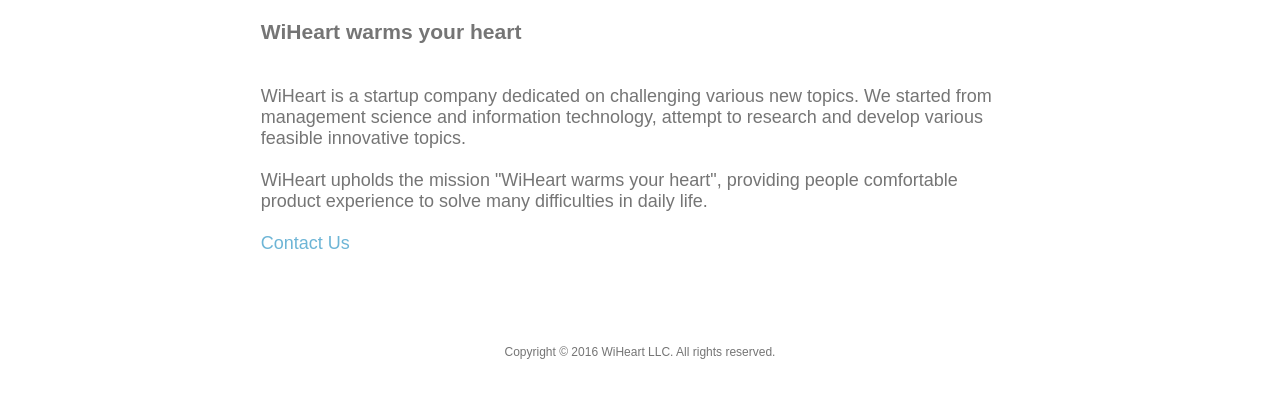
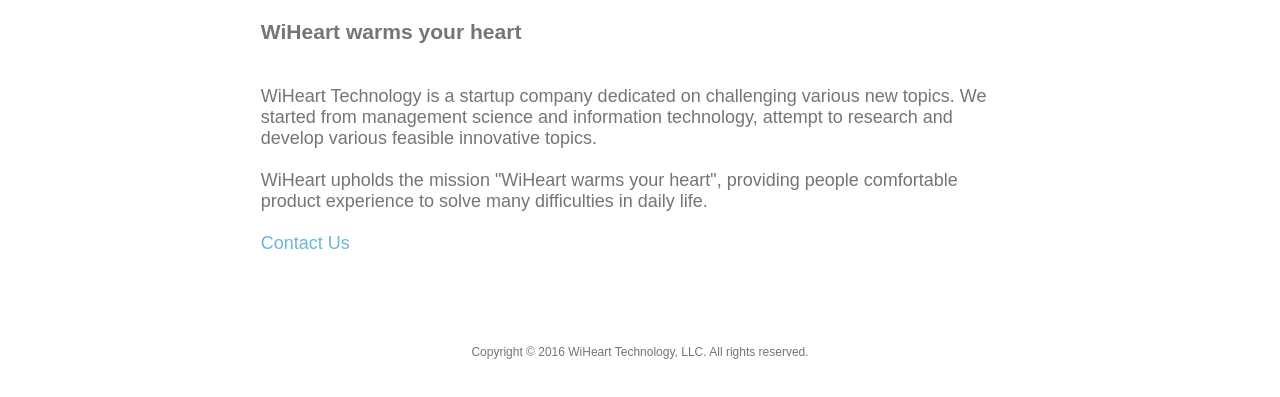
Before and after one commit to WiHeartIO/wiheart.github.io, a plain HTML site: page index.html in a window 1280 px wide. Shown: the part 259-656 px from the top of the page. Drawn offline with Linux system fonts and the light colour scheme.

Commit message:
rename "WiHeart" to "Wiheart Technology"

```diff
--- a/index.html
+++ b/index.html
@@ -42,14 +42,14 @@
                 <br>
                 <h3>WiHeart warms your heart</h3>
                 <br>
-              	WiHeart is a startup company dedicated on challenging various new topics. We started from management science and information technology, attempt to research and develop various feasible innovative topics.
+              	WiHeart Technology is a startup company dedicated on challenging various new topics. We started from management science and information technology, attempt to research and develop various feasible innovative topics.
                 <br><br>
                 WiHeart upholds the mission "WiHeart warms your heart", providing people comfortable product experience to solve many difficulties in daily life.
                 <br><br>
                 <a href="mailto:info@wiheart.io">Contact Us</a>
                 <br><br>
             <footer>
-                Copyright © 2016 WiHeart LLC. All rights reserved.
+                Copyright © 2016 WiHeart Technology, LLC. All rights reserved.
             </footer>
         </div>
   </body>
```
Also changed, not shown: products.html (+1 -1 lines).
